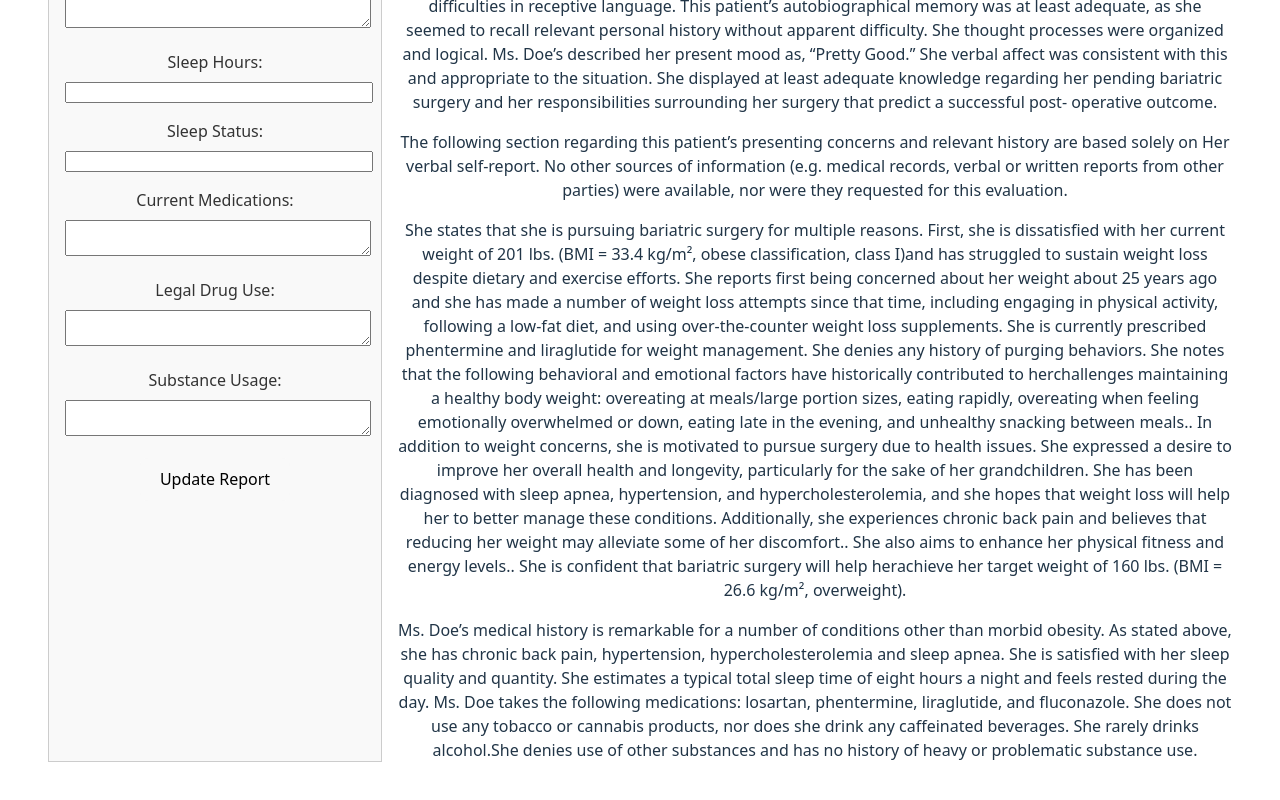
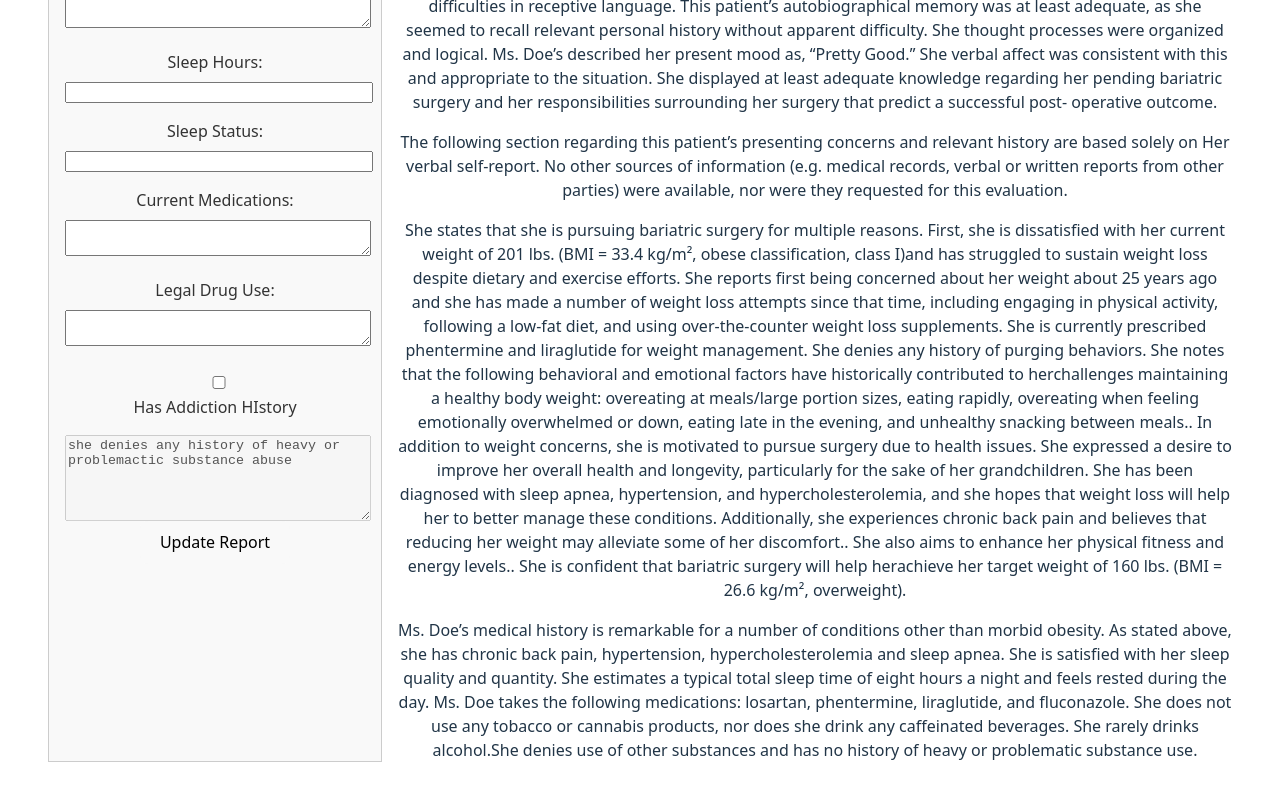
Before and after one commit to mvillaronga/bariatric-reporting, a React (Vite) app: page / in a window 1280 px wide. Shown: the part 1055-1855 px from the top of the page. Built offline with nearby package versions, Linux system fonts and the light colour scheme.

Commit message:
renamed CompoundInput to ConditionalTextArea

```diff
--- /dev/null
+++ b/src/components/InputPanel/ConditionalTextArea.jsx
@@ -0,0 +1,46 @@
+import React, { useState, useRef } from 'react';
+import PropTypes from 'prop-types';
+
+export default function ConditionalTextArea({ label, defaultValue }) { // renamed function
+  const [isChecked, setIsChecked] = useState(false);
+  const [textValue, setTextValue] = useState(defaultValue);
+  const textareaRef = useRef(null); // added ref
+
+  const handleCheckboxChange = (e) => {
+    const checked = e.target.checked;
+    setIsChecked(checked);
+    setTextValue(''); // clear the text area
+    if (checked && textareaRef.current) {
+      textareaRef.current.focus(); // set focus to the textarea
+    }
+  };
+
+  const handleTextChange = (e) => {
+    setTextValue(e.target.value);
+  };
+
+  return (
+    <div>
+      <label>
+        <input type="checkbox" checked={isChecked} onChange={handleCheckboxChange} />
+        {label}
+      </label>
+      <textarea
+        ref={textareaRef}  // assign ref here
+        value={textValue}
+        onChange={handleTextChange}
+        disabled={!isChecked}
+        style={{ display: 'block', marginTop: '0.5rem', width: '100%', minHeight: '80px' }}
+      />
+    </div>
+  );
+}
+
+ConditionalTextArea.propTypes = { // updated propTypes
+  label: PropTypes.string.isRequired,
+  defaultValue: PropTypes.string,
+};
+
+ConditionalTextArea.defaultProps = { // updated defaultProps
+  defaultValue: '',
+};
--- a/src/components/InputPanel/InputPanel.jsx
+++ b/src/components/InputPanel/InputPanel.jsx
@@ -1,7 +1,9 @@
 import React, { useState } from 'react';
 import PropTypes from 'prop-types';
 import './InputPanel.css';
-import HeightInput from './HeightInput'; // New import
+import HeightInput from './HeightInput';
+import ConditionalTextArea from './ConditionalTextArea'; // updated import
+import genderData from '../../data/genderData'; // added import
 
 export default function InputPanel({ onUpdate }) {
     const initialState = {
@@ -109,10 +111,11 @@ export default function InputPanel({ onUpdate }) {
                 Legal Drug Use:
                 <textarea name="legalDrugUse" value={formData.legalDrugUse} onChange={handleChange}></textarea>
             </label>
-            <label>
-                Substance Usage:
-                <textarea name="substanceUsage" value={formData.substanceUsage} onChange={handleChange}></textarea>
-            </label>
+            {/* Removed the existing Substance Usage textarea */}
+            <ConditionalTextArea
+                label="Has Addiction HIstory"
+                defaultValue={`${(genderData[formData.gender] || genderData['Female']).pronoun} denies any history of heavy or problemactic substance abuse`}
+            />
             <button onClick={handleSubmit}>Update Report</button>
         </div>
     );
```
